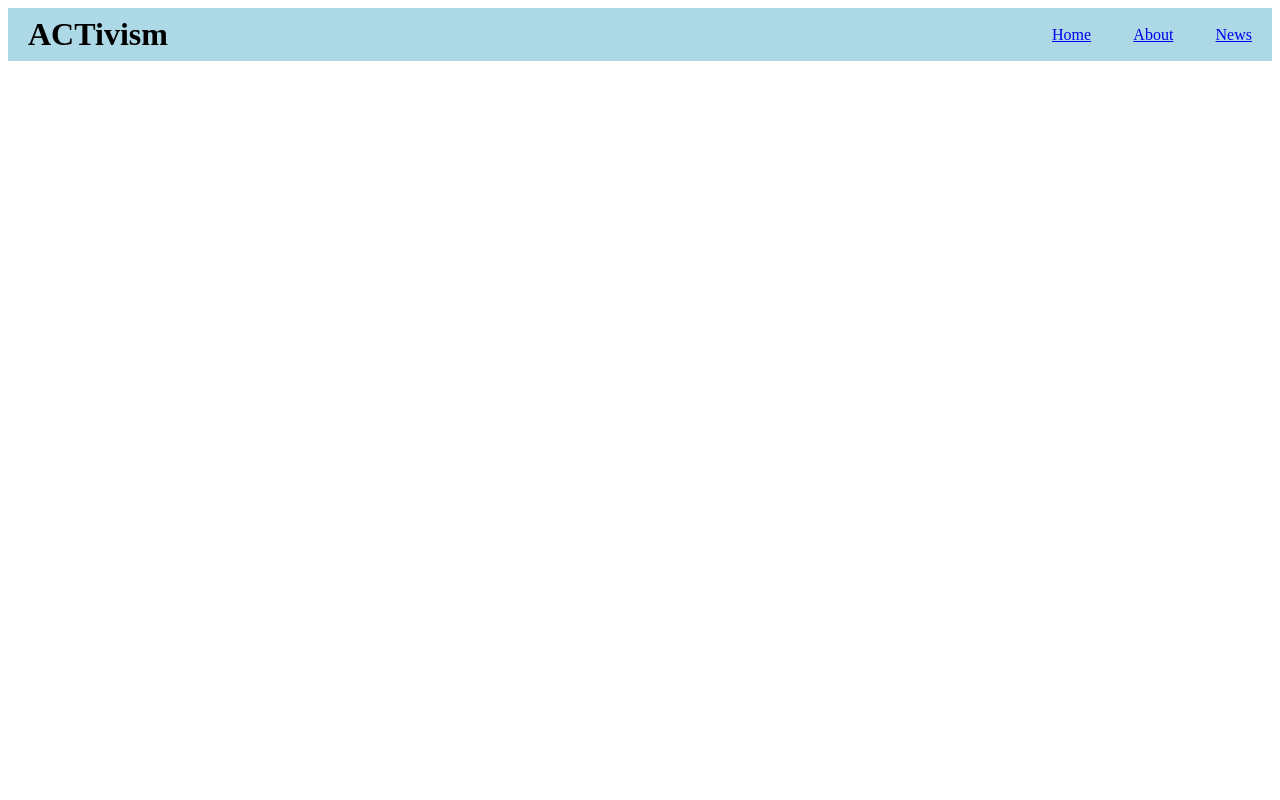
After one commit to claudia0sorio/ACTivism, a Python web app: template templates/home.html in a window 1280 px wide. The commit adds this page. Run offline with Jinja, Linux system fonts and the light colour scheme; the template is opened without the code that fills it, so the values that code supplies are empty.

Commit message:
jdknlvakjfsd

```diff
--- /dev/null
+++ b/static/themes/home.css
@@ -0,0 +1,38 @@
+/* Nav Bar example */
+header, header *
+{
+  /* border: 1px solid purple; */
+}
+
+header
+{
+  background-color: lightblue;
+  padding: 8px 20px;
+
+
+  display: flex;
+
+}
+
+.page-title
+{
+  margin: 0;
+}
+
+.spacer
+{
+  flex-grow: 1;
+}
+
+nav
+{
+  display: flex;
+  align-items: center;
+  width: 200px;
+  justify-content: space-between;
+}
+
+.navlinks
+{
+  height: fit-content;
+}
--- a/templates/calendar.html
+++ b/templates/calendar.html
@@ -5,7 +5,7 @@
 </head>
 <body>
 
-<h1>CSS Calendar</h1>
+<h1>Calendar of Events</h1>
 
   <div>
     <iframe id="calendar" src="https://calendar.google.com/calendar/b/3/embed?height=600&amp;wkst=1&amp;bgcolor=%23FFFFFF&amp;src=activismcssi%40gmail.com&amp;color=%231B887A&amp;ctz=America%2FNew_York">
--- /dev/null
+++ b/templates/home.html
@@ -0,0 +1,20 @@
+<html>
+<head>
+<link rel="stylesheet" href="/static/themes/home.css">
+</head>
+
+<body>
+
+<header>
+  <h1 class="page-title">ACTivism</h1>
+  <p class="spacer"></p>
+  <nav>
+    <a class = "navlinks" href="google.com">Home</a>
+    <a class = "navlinks" href="google.com">About</a>
+    <a class = "navlinks"href="google.com">News</a>
+  </nav>
+</header>
+
+</body>
+
+</html>
```
